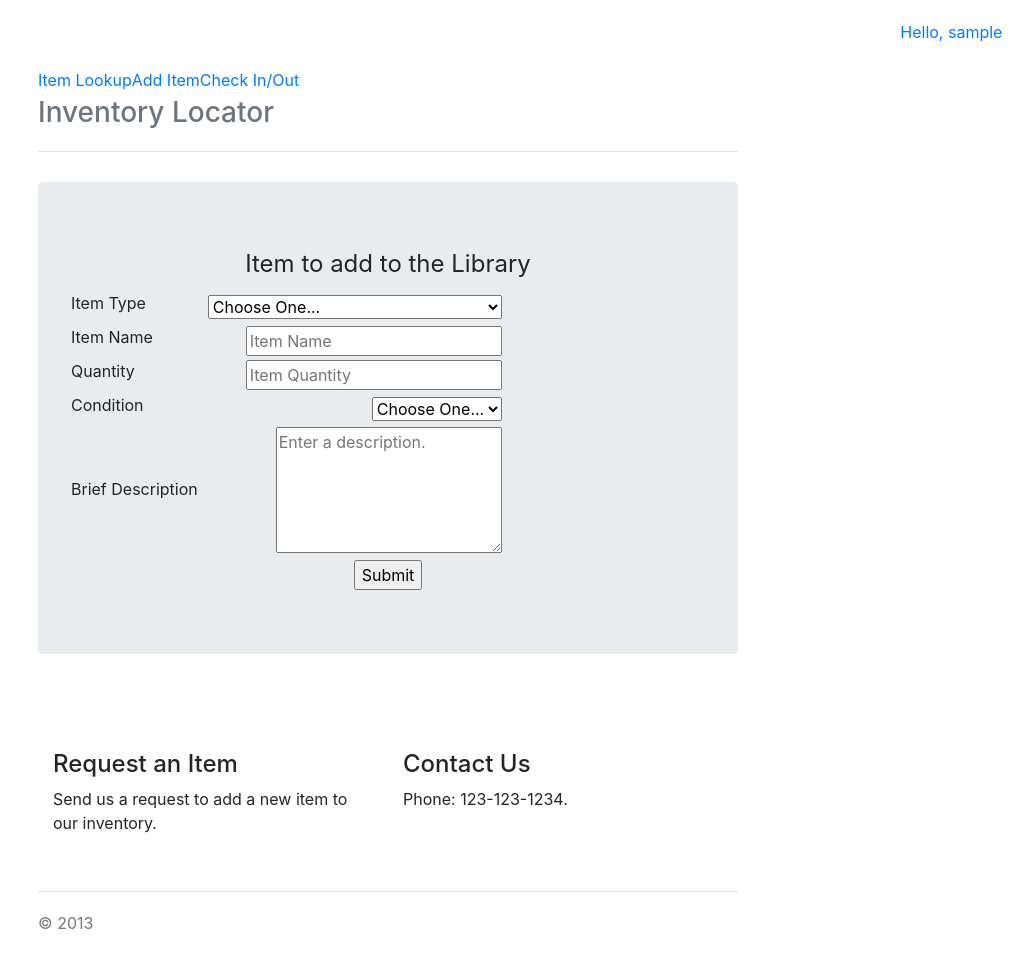
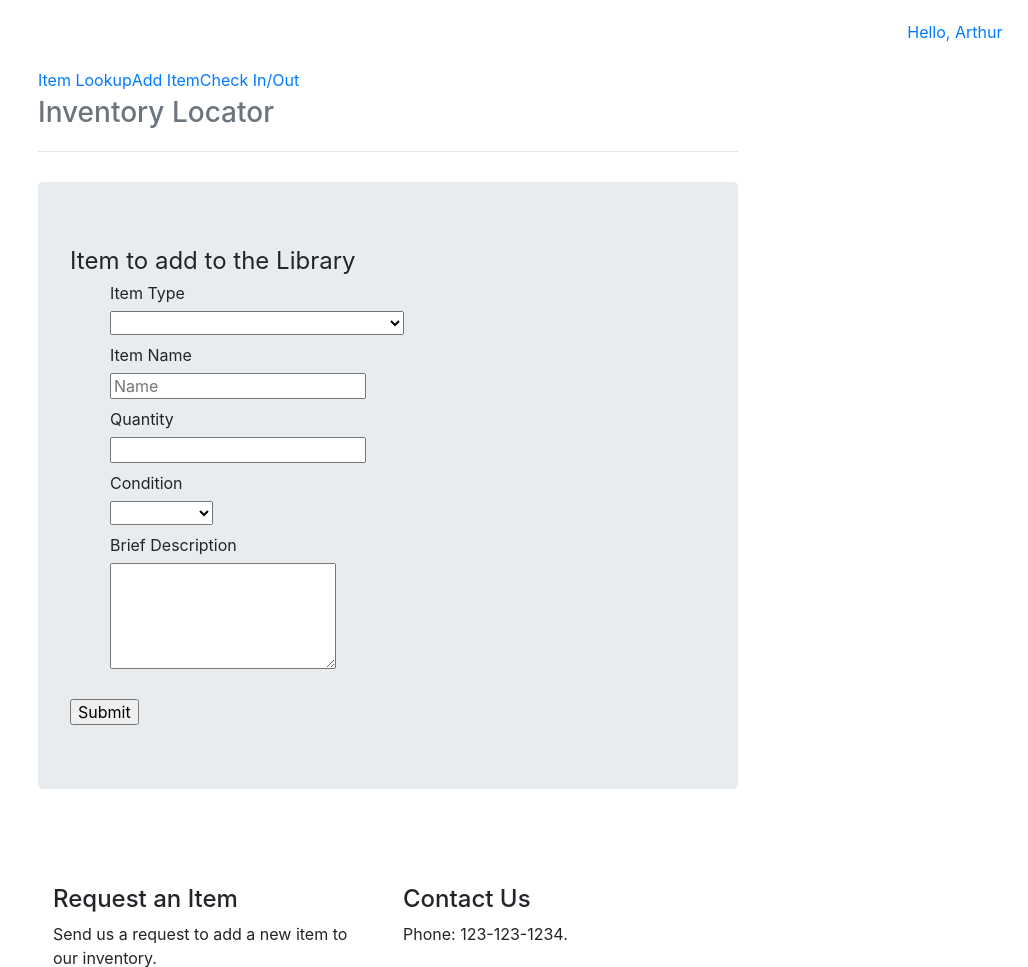
Before and after one commit to areyoujokingme/cs419-fest, a PHP site: page /admin/add.php in a window 1280 px wide. Shown: the top 967 px of the page, without its empty margins (252-1280 px from the left). Before the commit the page ends 929 px from the top, so only its background shows below. Run offline with PHP 8.4, Linux system fonts and the light colour scheme; the visitor is signed in with stand-in values (Sample User, id 1); some libraries are stand-ins or nearby versions.

Commit message:
Changes to add.php
More prettier

```diff
--- a/InventoryApp/admin/add.php
+++ b/InventoryApp/admin/add.php
@@ -2,11 +2,16 @@
 <?php
 session_start();
 ini_set('display_errors', 1);
+if (false) {
     if ($_SESSION['logged_in_inventory_app_cs419'] == 0) {
         echo '<META HTTP-EQUIV="Refresh" Content="0; URL=../index.php">';
         exit;
     } else {
         $username = $_SESSION['username'];
+    }
+} else {
+    $username = "Arthur";
+    $_SESSION['logged_in_inventory_app_cs419'] = 1;
 }
 ?>
 
@@ -30,10 +35,16 @@ $('.dropdown-toggle').dropdown();
         </script>
         <style type="text/css">
             label {
-float:left;
-text-align:right;
                 display:block;
-margin-right: 0.5em;
+            }
+            .center_text {
+                text-align:left;
+                line-height:normal;
+                font-size:initial;
+            }
+            .center_text li{
+                list-style-type: none;
+                padding-bottom:10px;
             }
 
             .optional{
@@ -70,69 +81,72 @@ if (empty($_POST["add_name"])) {
             </div>
 
             <div class="jumbotron">
+                <form id="add_form" class="navbar-form" action="add.php" method="POST" enctype="multipart/form-data">
+                    <fieldset class="center_text">
                         <legend>Item to add to the Library</legend>
-
-<form id="add_form" class="navbar-form" action="add.php" method="POST" enctype="multipart/form-data">
-<table id="form_list">
-	<tr>
-		<td><label for='add_form'>Item Type</label></td>
-		<td style="text-align:right"><select id='type' form="add_form" name="add_type" onchange="showOptions()">
-			<option>Choose One...</option>
+                        <ul>
+                            <li>
+                                <label for='add_form'>Item Type</label >
+                                <select id="type" form="add_form" name="add_type" onchange="showOptions()">
+                                    <option></option>
                                     <option value="computer">Computer</option>
                                     <option value="embedded">Embedded System / Microcontroller</option>
                                     <option value="book">Book</option>
                                     <option value="magazine">Magazine</option>
                                     <option value="tablet">Tablet</option>
                                     <option value="accessory">Electronic Accessory</option>
-		</select></td>
-	</tr>
-	<tr>
-		<td><label for="add_name">Item Name</label></td>
-		<td style="text-align:right"><input id="add_name" name="add_name" type="text" placeholder="Item Name"></td>
-	</tr>
-	<tr>
-		<td><label for="add_quantity">Quantity</label></td>
-		<td style="text-align:right"><input id="add_quantity" name="add_quantity" type="text" placeholder="Item Quantity"></td>
-	</tr>
-	<tr class="optional" id="page_length">
-		<td><label for="add_length">Page Length</label></td>
-		<td style="text-align:right"><input id="add_length" name="add_length" type="text" placeholder="No. Pages"></td>
-	</tr>
-	<tr class="optional" id="ISBN">
-		<td><label for="add_ISBN">ISBN/ISSN</label></td>
-		<td style="text-align:right"><input id="add_ISBN" name="add_ISBN" type="text" placeholder="ISBN or ISSN"></td>
-	</tr>
-	<tr class="optional" id="OS">
-		<td><label for="add_OS">OS</label></td>
-		<td style="text-align:right"><input id="add_OS" name="add_OS" type="text" placeholder="Operating System"></td>
-	</tr>
-	<tr class="optional" id="manufacturer">
-		<td><label for="add_man"> Manufacturer</label></td>
-		<td style="text-align:right"><input id = "add_man" name="add_man" type="text" placeholder="Manufacturer"></td>
-	</tr>
-	<tr class="optional" id="accessories">
-		<td><label for="add_accessories">Accessories</label></td>
-		<td style="text-align:right"><textarea id="add_accessories" name="add_accessories" rows="2" form="add_form" placeholder="List all included accessories here."></textarea></td>
-	</tr>
-	<tr>
-		<td><label for="add_condition">Condition</label></td>
-		<td style="text-align:right"><select id="add_condition" form="add_form" name="add_condition">
-			<option>Choose One...</option>
-			<option value="New">New</option>
-			<option value="Very Good">Very Good</option>
-			<option value="Good">Good</option>
-			<option value="Fair">Fair</option>
-			<option value="Poor">Poor</option>
-		</select></td>
-	</tr>
-	<tr>
-		<td><label>Brief Description</label></td>
-		<td style="text-align:right"><textarea name="add_description" rows="5" form="add_form" placeholder="Enter a description."></textarea> </td>
-	</tr>
-</table>
+                                </select>
+                            </li>
+                            <li>
+                                <label for="add_name">Item Name</label>
+                                <input id="add_name" name="add_name" type="text" placeholder="Name">
+                            </li>
+                            <li>
+                                <label for="add_quantity"> Quantity</label>
+                                <input id="add_quantity" name="add_quantity" type="text">
+                            </li>
+                            <li class="optional" id="page_length">
+                                <label for="add_length">Page Length</label>
+                                <input id="add_length" name="add_length" type="text">
+                            </li>
+                            <li class="optional" id="ISBN">
+                                <label for="add_ISBN">ISBN/ISSN</label>
+                                <input id="add_ISBN" name="add_ISBN" type="text" placeholder="ISBN or ISSN">
+                            </li>
+                            <li class="optional" id="OS">
+                                <label for="add_OS">Operating System</label>
+                                <input id="add_OS" name="add_OS" type="text">
+                            </li>
+                            <li class="optional" id="manufacturer">
+                                <label for="add_man"> Manufacturer</label>
+                                <input id = "add_man" name="add_man" type="text">
+                            </li>
+                            <li class="optional" id="accessories">
+                                <label for="add_accessories">Additional Accessories</label>
+                                <textarea id="add_accessories" name="add_accessories" rows="2" form="add_form"></textarea>
+                            </li>
+                            <li>
+                                <label for="add_condition">Condition</label>
+                                <select id="add_condition" form="add_form" name="add_condition">
+                                    <option></option>
+                                    <option value="new">New</option>
+                                    <option value="very_good">Very Good</option>
+                                    <option value="good">Good</option>
+                                    <option value="fair">Fair</option>
+                                    <option value="poor">Poor</option>
+                                </select>
+                            </li>
+                            <li>
+                                <label for="add_description">Brief Description</label>
+                                <textarea id ="add_description" name="add_description" rows="5" form="add_form"></textarea>
+                            </li>
+                        </ul>
+                        <div>
                             <input type="submit" text="Submit">
+                        </div>
+                    </fieldset>
                 </form>
-<div id="add_confirmation">
+                <div  id="add_confirmation">
                     <?php
                     if ((!empty($_POST["add_name"]))) {
                         if ($_SESSION['logged_in_inventory_app_cs419'] == 1) {
@@ -149,10 +163,6 @@ if (empty($_POST["add_name"])) {
                                 echo "Failed to connect to MySQL: (" . $mysqli->connect_errno . ") " . $mysqli->connect_error;
                             }
 
-                            // Generic start to the query
-                            $query = 'INSERT INTO Item (barcodeID, name, type_of_item, itemQuantity, num_available, description, item_condition';
-                            $fail = False;
-
                             // Get values from user
                             $type = mysqli_real_escape_string($mysqli, filter_input(INPUT_POST, "add_type", FILTER_SANITIZE_STRING));
                             $name = mysqli_real_escape_string($mysqli, filter_input(INPUT_POST, "add_name", FILTER_SANITIZE_STRING));
@@ -161,63 +171,101 @@ if (empty($_POST["add_name"])) {
                             $condition = mysqli_real_escape_string($mysqli, filter_input(INPUT_POST, "add_condition", FILTER_SANITIZE_STRING));
                             $quantity = mysqli_real_escape_string($mysqli, filter_input(INPUT_POST, "add_quantity", FILTER_VALIDATE_INT, array("options" => array("min_range" => 1))));
 
+
+                            // Generic start to the query
+                            $fail = False;
+                            $queryDeclare = 'INSERT INTO Item (barcodeID, name, type_of_item, itemQuantity, num_available, description, item_condition';
+                            $queryInsert = " VALUES ('" . $barcode . "','" . $name . "','" . $type . "','" . $quantity . "', '" . $quantity . "', '"
+                                    . $description . "','" . $condition . "'";
+
                             // use these in cases of a book / computer
                             if ((strcmp($type, "book") == 0) || (strcmp($type, "magazine") == 0)) {
                                 $length = mysqli_real_escape_string($mysqli, filter_input(INPUT_POST, "add_length", FILTER_VALIDATE_INT, array("options" => array("min_range" => 0))));
                                 $ISBN = mysqli_real_escape_string($mysqli, filter_input(INPUT_POST, "add_ISBN", FILTER_SANITIZE_STRING));
-                                $query = $query . ", pages_if_book, ISBN_or_ISSN) VALUES ('" . $barcode . "','" . $name . "','" . $type . "','" . $quantity . "', '" . $quantity . "', '"
-                                        . $description . "','" . $condition . "', '" . $length . "' ,'" . $ISBN . "');";
+                                $queryDeclare = $queryDeclare . ", pages_if_book, ISBN_or_ISSN, quantity_index)";
+                                $queryInsert = $queryInsert . ", '" . $length . "', '" . $ISBN . "'";
                             } else if ((strcmp($type, "computer") == 0) || (strcmp($type, "tablet") == 0)) {
                                 $accessories = mysqli_real_escape_string($mysqli, filter_input(INPUT_POST, "add_accessories", FILTER_SANITIZE_STRING));
                                 $OS = mysqli_real_escape_string($mysqli, filter_input(INPUT_POST, "add_OS", FILTER_SANITIZE_STRING));
                                 $man = mysqli_real_escape_string($mysqli, filter_input(INPUT_POST, "add_man", FILTER_SANITIZE_STRING));
-                                $query = $query . ", OS_if_computer, hardware_man, accessories) VALUES ('" . $barcode . "','" . $name . "','" .
-                                        $type . "','" . $quantity . "', '" . $quantity . "', '" . $description . "','" . $condition .
-                                        "','" . $OS . "', '" . $man . "', '" . $accessories . "');";
-                            } else if (strcmp($type, "accessory") == 0 || strcmp($type, "embedded") == 0) {
+                                $queryDeclare = $queryDeclare . ", OS_if_computer, hardware_man, accessories, quantity_index)";
+                                $queryInsert = $queryInsert . ", '" . $OS . "', '" . $man . "', '" . $accessories . "'";
+                            } else if (strcmp($type, "embedded") == 0) {
+                                $man = mysqli_real_escape_string($mysqli, filter_input(INPUT_POST, "add_man", FILTER_SANITIZE_STRING));
                                 $accessories = mysqli_real_escape_string($mysqli, filter_input(INPUT_POST, "add_accessories", FILTER_SANITIZE_STRING));
-                                $query = $query . ", accessories) VALUES ('" . $barcode . "','" . $name . "','" .
-                                        $type . "','" . $quantity . "', '" . $quantity . "', '" . $description . "','" . $condition . "','" . $accessories . "');";
+                                $queryDeclare = $queryDeclare . ", hardware_man, accessories, quantity_index)";
+                                $queryInsert = $queryInsert . ", '" . $man . "', '" . $accessories . "'";
+                            } else if(strcmp($type, "accessory") == 0 ) {
+                                $man = mysqli_real_escape_string($mysqli, filter_input(INPUT_POST, "add_man", FILTER_SANITIZE_STRING));
+                                $queryDeclare = $queryDeclare . ", hardware_man, quantity_index)";
+                                $queryInsert = $queryInsert . ", '" . $man . "'";
                             } else {
                                 $fail = True;
                                 echo "Bad type, please try again<br>\n";
                             }
 
-                            $barcodeSite = "http://chart.googleapis.com/chart?chs=200x200&cht=qr&choe=UTF-8&chld=H&chl=";
+                            $spacer = "-";
+                            if (isset($_SESSION["spacer"])) {
+                                $spacer = $_SESSION["spacer"];
+                            } else {
+                                $_SESSION["spacer"] = $spacer;
+                            }
+
+                            $barcodeSite = "http://chart.googleapis.com/chart?chs=300x300&cht=qr&choe=UTF-8&chld=H&chl=";
                             $barcodeSite = $barcodeSite . $barcode;
 
-                            //echo "Query: " . $query . "<br>";
+                            //echo "Query:  " . $query . "<br>";
                             if (!$fail) {
                                 // Pass the query to add the user
+                                for ($i = 0; $i < $quantity; $i++) {
+                                    $query = $queryDeclare . $queryInsert . ", '" . $i . "');";
+                                    //echo "<p>\n" . $query . "</p>\n";
                                     if (!mysqli_query($mysqli, $query)) {
                                         echo "Add failed: " . $query . "<br>\n";
-                                } else {
-                                    // Tell the user of the success
-                                    echo "<h4>Item Added!</h4><br>\n";
-                                    echo "<table>\n";
-                                    echo "<tr><th>Type</th> <td>" . $type . "</td></tr>\n";
-                                    echo "<tr><th>Name</th> <td>" . $name . "</td></tr>\n";
-                                    if (strcmp($type, "book") == 0) {
-                                        echo "<tr><th>Book length</th> <td>" . $length . "</td></tr>\n";
-                                        echo "<tr><th>ISBN</th> <td>" . $ISBN . "</td></tr>\n";
-                                    } else {
-                                        echo "<tr><th>Accessories</th> <td>" . $accessories . "</td></tr>\n";
-                                        if (strcmp($type, "computer") == 0 || (strcmp($type, "tablet") == 0)) {
-                                            echo "<tr><th>Operating System</th> <td>" . $OS . "</td></tr>\n";
-                                            echo "<tr><th>Manufacturer</th> <td>" . $man . "</td></tr>\n";
+                                        $fail = true;
                                     }
                                 }
-                                    echo "<tr><th>Condition</th> <td>" . $condition . "</td></tr>\n";
-                                    echo "<tr><th>Description</th> <td>" . $description . "</td></tr>\n";
-                                    echo "<tr><th>QR Code</th>\n";
-                                    echo "<td><img src=\"" . $barcodeSite . "\" alt=\"Barcode\"></td></tr>\n";
-                                    echo "</table>\n";
+                                if (!$fail) {
+                                    // Tell the user of the success
+                                    echo "<h4>Item Added!</h4>\n";
+                                    echo "<div class=\"center_text\">\n";
+                                    echo "<ul>\n";
+                                    echo "<li><label for=\"type_added\">Type</label> <span id=\"type_added\">" . $type . "</span></li>\n";
+                                    echo "<li><label for=\"name_added\">Name</label> <span=\"name_added\">" . $name . "</span></li>\n";
+                                    echo "<li><label for=\"num_added\">Quantity</label> <span=\"num_added\">" . $quantity . "</span></li>\n";
+                                    if (isset($length)) {
+                                        echo "<li><label for=\"length_added\">Book length</label> <span id=\"length_added\">" . $length . "</span></li>\n";
+                                    }
+                                    if (isset($ISBN)) {
+                                        echo "<li><label for=\"isbn_added\">ISBN</label> <span id=\"isbn_added\">" . $ISBN . "</span></li>\n";
+                                    }
+                                    if (isset($accessories)) {
+                                        echo "<li><label for=\"access_added\">Accessories</label> <span id=\"access_added\">" . $accessories . "</span></li>\n";
+                                    }
+                                    if (isset($OS)) {
+                                        echo "<li><label for=\"os_added\">Operating System</label> <span id=\"os_added\">" . $OS . "</span></li>\n";
+                                    }
+                                    if (isset($man)) {
+                                        echo "<li><label for=\"man_added\">Manufacturer</label> <span id=\"man_added\">" . $man . "</span></li>\n";
+                                    }
+
+                                    echo "<li><label for=\"con_added\">Condition</label> <span id=\"con_added\">" . $condition . "</span></li>\n";
+                                    echo "<li><label for=\"des_added\">Description</label> <span id=\"des_added\">" . $description . "</span></li>\n";
+                                    echo "<li><label for=\"barcodes\">Barcodes</label>\n";
+                                    echo "<ol id=\"barcodes\">\n";
+                                    for ($i = 0; $i < $quantity; $i+=1) {
+                                        echo "<li><a href=\"" . $barcodeSite . $spacer . $i . "\" target=\"_blank\">Barcode " . $i . "</a> </li>\n";
+                                    }
+                                    echo "</ol>\n";
+                                    echo "</li>\n";
+                                    echo "</ul>\n";
                                 }
                             }
                         }
                     }
                     ?>
 
+                    <br><br><br><br><br><br><br>
                 </div>
             </div>
             <div id="message" style="margin-left:50px"></div><br>
@@ -252,8 +300,10 @@ if (empty($_POST["add_name"])) {
                 case "computer":
                 case "tablet":
                     $("#OS").removeClass("optional");
+                case "embedded":
                     $("#accessories").removeClass("optional");
                     $("#accessories_box").removeClass("optional");
+                case "accessory":
                     $("#manufacturer").removeClass("optional");
                     break;
                 case "book":
```
Lines whose indentation alone changed are shown as unchanged.
